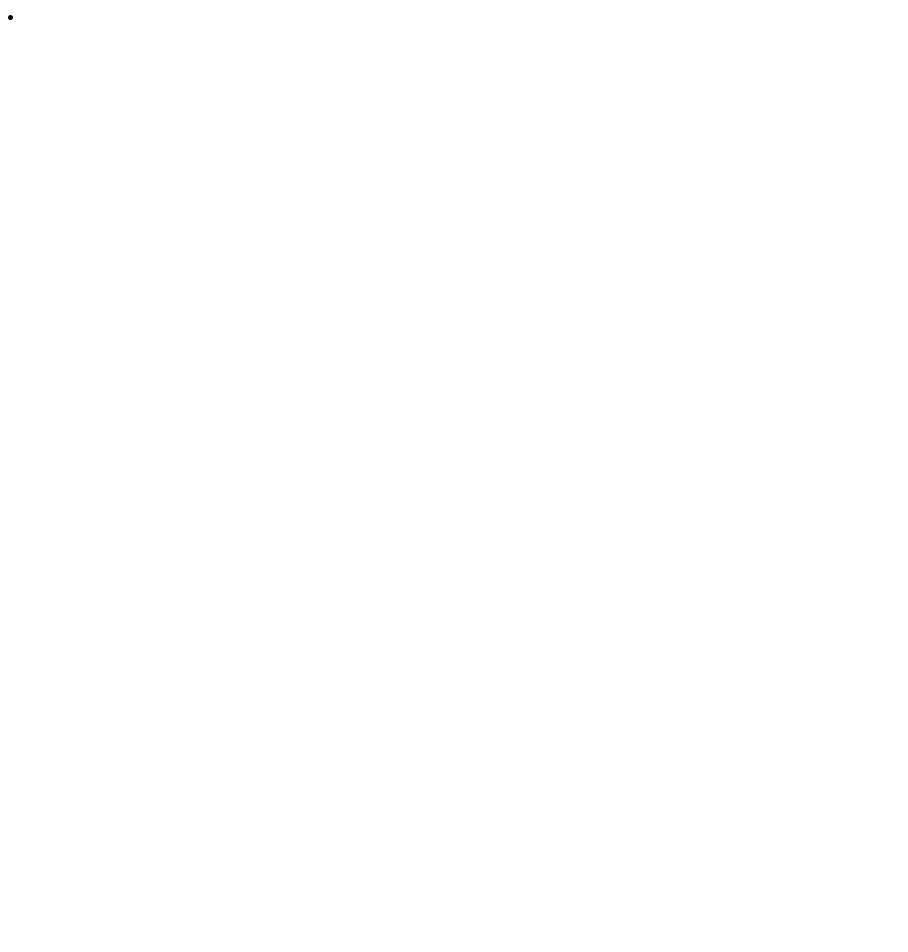
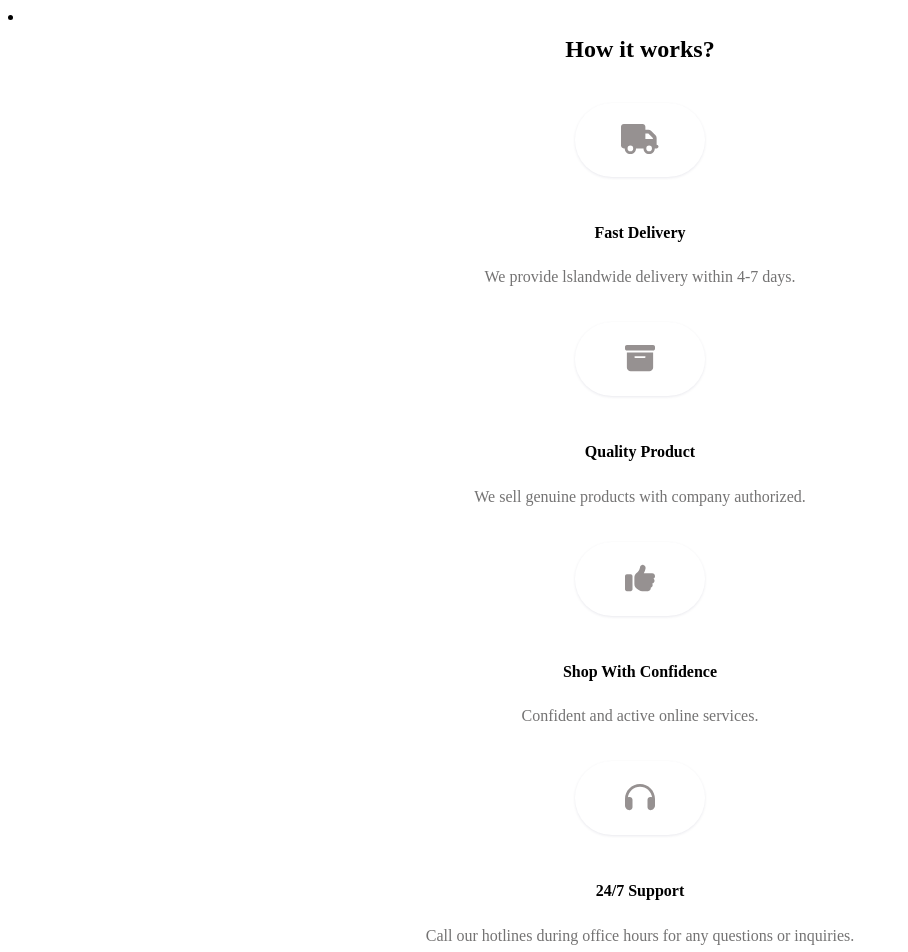
Before and after one commit to whdcharuka/New, a Next.js app: page / in a window 1280 px wide. Shown: the part 140-1092 px from the top of the page, without its empty margins (0-908 px from the left). Before the commit the page ends 800 px from the top, so only its background shows below. Built offline with nearby package versions, Linux system fonts and the light colour scheme.

Commit message:
modified

```diff
--- a/pages/index.js
+++ b/pages/index.js
@@ -1,17 +1,74 @@
-import Head from 'next/head'
 import Image from 'next/image'
-import Navbar from './Components/Navbar/Navbar'
-import { HomePage } from './Components/home/home-page'
+import Head from 'next/head';
+import service from '/public/images/Customer-Service.jpg'
+import styles from '/styles/Services.module.css'
+import { FontAwesomeIcon } from "@fortawesome/react-fontawesome";
+import { faArchive, faHeadphones, faThumbsUp, faTruck } from "@fortawesome/free-solid-svg-icons";
+import Navbar from './Components/Navbar/Navbar';
+import Footer from './Components/Footer';
 
-export default function Home() {
+const Services = () =>{
+
   return (
+    <div>
+        <Head><title>Terms & Conditions</title></Head>
+        <Navbar/>
+    <section className={styles.bg1}>
 
-   <div>
-    <Head>
-      <title>Symphony</title>
-    </Head>
-    <Navbar/>
+        <h1 className={styles.text1}>How it works?</h1>
 
-   </div>
+
+        <div className='container'>
+            <div className='row'>
+
+                <div className='col-lg-3 mb-2'>
+                    <div className='card h-100  bg-light border-0'>
+                        <div className='card-body'>
+                            <i><FontAwesomeIcon icon={faTruck} /></i>
+                            <h5>Fast Delivery</h5>
+                            <p>We provide lslandwide delivery within 4-7 days.</p>
+                        </div>
+                    </div>
+
+                </div>
+                <div className='col-lg-3 mb-2'>
+                    <div className='card h-100  bg-light border-0 '>
+                        <div className='card-body'>
+                           <i> <FontAwesomeIcon icon={faArchive} /></i>
+                            <h5>Quality Product</h5>
+                            <p>We sell genuine products with company authorized.</p>
+                        </div>
+                    </div>
+
+                </div>
+                <div className='col-lg-3 mb-2'>
+                    <div className='card h-100  bg-light border-0'>
+                        <div className='card-body'>
+                            <i><FontAwesomeIcon icon={faThumbsUp} /></i>
+                            <h5>Shop With Confidence </h5>
+                            <p>Confident and active online services.</p>
+                        </div>
+                    </div>
+
+                </div>
+                <div className='col-lg-3 mb-2'>
+                    <div className='card h-100  bg-light border-0'>
+                        <div className='card-body'>
+                            <i><FontAwesomeIcon icon={faHeadphones} /></i>
+                            <h5>24/7 Support</h5>
+                            <p>Call our hotlines during office hours for any questions or inquiries.</p>
+                        </div>
+                    </div>
+
+                </div>
+            </div>
+        </div>
+    </section>
+    <div className={styles.servicesfooter}>
+        <Footer/>
+      </div>
+    </div>
   )
-}
+  }
+
+  export default Services
```
